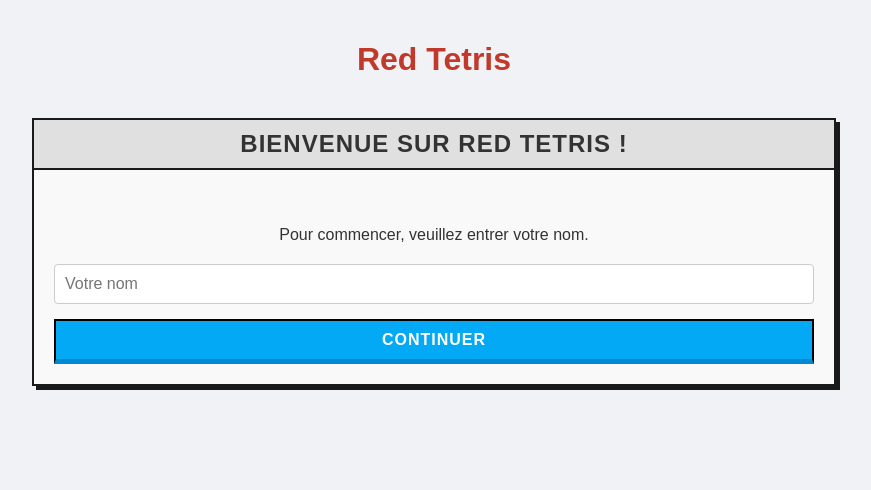
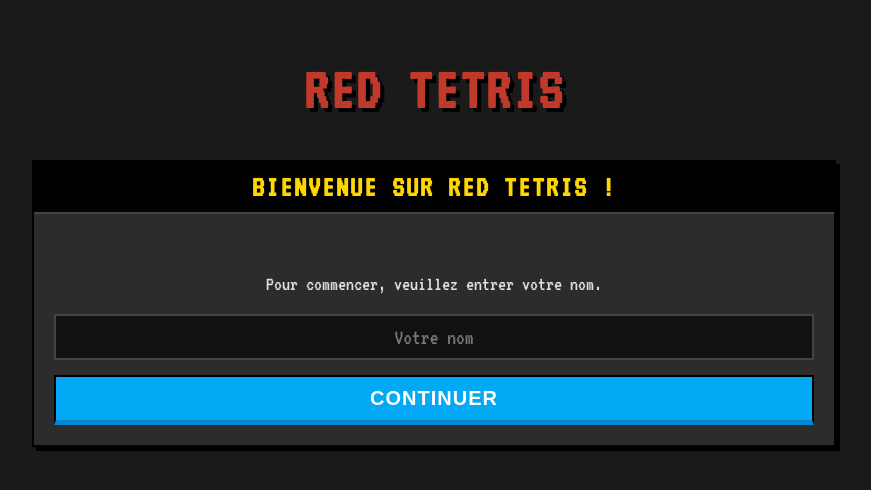
Before and after one commit to pbeheyt/red-tetris, a Vue app: page / in a window 1280 px wide. Shown: the top 490 px of the page, without its empty margins (206-1077 px from the left). Built offline with nearby package versions, Linux system fonts and the light colour scheme; no server answers.

Commit message:
Implement global retro theme and typography

```diff
--- a/src/client/App.vue
+++ b/src/client/App.vue
@@ -29,13 +29,33 @@ onMounted(() => {
 </template>
 
 <style>
-/* Styles globaux - non "scoped" pour s'appliquer à toute l'application */
+/* --- Styles Globaux --- */
+@import url('https://fonts.googleapis.com/css2?family=VT323&display=swap');
+
+:root {
+  --background-color: #1a1a1a;
+  --background-color-card: #2c2c2c;
+  --text-color: #e0e0e0;
+  --primary-color: #FFD700; /* Jaune doré arcade */
+  --border-color: #444;
+  --red-pelican: #c0392b;
+}
+
 body {
-  font-family: Arial, sans-serif;
-  background-color: #f0f2f5;
+  font-family: 'VT323', monospace;
+  font-size: 20px; /* La police pixel a besoin d'être plus grande */
+  background-color: var(--background-color);
+  color: var(--text-color);
   margin: 0;
   padding: 0;
-  color: #333;
+
+  /* Look pixel parfait */
+  -webkit-font-smoothing: none;
+  -moz-osx-font-smoothing: grayscale;
+  image-rendering: -moz-crisp-edges;
+  image-rendering: -webkit-crisp-edges;
+  image-rendering: pixelated;
+  image-rendering: crisp-edges;
 }
 
 #main-container {
@@ -49,7 +69,15 @@ header {
   margin-bottom: 20px;
 }
 
+h1, h2, h3, h4, h5, h6 {
+  color: var(--primary-color);
+  letter-spacing: 2px;
+  text-transform: uppercase;
+}
+
 h1 {
-  color: #c0392b; /* Rouge "Red Pelicans" */
+  color: var(--red-pelican);
+  font-size: 3em;
+  text-shadow: 4px 4px 0px #000;
 }
 </style>
--- a/src/client/components/MultiBoardGrid.vue
+++ b/src/client/components/MultiBoardGrid.vue
@@ -50,7 +50,7 @@ const cols = computed(() => {
 }
 .player-name {
   margin-bottom: 8px;
-  color: black;
+  color: inherit;
   font-size: 1em;
   font-weight: bold;
   text-align: center;
--- a/src/client/components/ui/BaseCard.vue
+++ b/src/client/components/ui/BaseCard.vue
@@ -16,32 +16,24 @@
 
 <style scoped>
 .base-card {
-  background-color: #f9f9f9;
-  border: 2px solid #1a1a1a;
-
-  /* Ombre portée dure, style 8-bit, pour la profondeur */
-  box-shadow: 4px 4px 0px 0px #1a1a1a;
-
-  /* Pas de coins arrondis pour un look "bloc" */
+  background-color: var(--background-color-card, #2c2c2c);
+  border: 2px solid #000;
+  box-shadow: 4px 4px 0px 0px #000;
   border-radius: 0;
-
-  margin: 40px auto; /* Centre la carte et ajoute de l'espace vertical */
+  margin: 40px auto;
   max-width: 800px;
+  color: var(--text-color, #e0e0e0);
 }
 
 .card-header {
   padding: 10px 15px;
-  background-color: #e0e0e0;
-  border-bottom: 2px solid #1a1a1a;
+  background-color: #000;
+  border-bottom: 2px solid var(--border-color, #444);
   text-align: center;
 }
 
-/* Cible directement les éléments de titre pour un style cohérent */
 .card-header > :first-child {
   margin: 0;
-  font-weight: bold;
-  text-transform: uppercase;
-  letter-spacing: 1px;
 }
 
 .card-content {
--- a/src/client/views/HomeView.vue
+++ b/src/client/views/HomeView.vue
@@ -49,9 +49,17 @@ const continueToMenu = () => {
 }
 
 .name-input {
+  font-family: inherit; /* Pour utiliser VT323 */
+  font-size: 1.1em;
+  background-color: #111;
+  color: var(--text-color, #e0e0e0);
+  border: 2px solid var(--border-color, #444);
+  border-radius: 0;
   padding: 10px;
-  font-size: 1em;
-  border: 1px solid #ccc;
-  border-radius: 4px;
+  text-align: center;
+}
+
+.name-input::placeholder {
+  color: #777;
 }
 </style>
--- a/src/client/views/MenuView.vue
+++ b/src/client/views/MenuView.vue
@@ -179,11 +179,18 @@ const handleChangeName = () => {
 }
 
 .room-name-input {
+  font-family: inherit;
+  font-size: 1em;
+  background-color: #111;
+  color: var(--text-color, #e0e0e0);
+  border: 2px solid var(--border-color, #444);
+  border-radius: 0;
   padding: 10px;
-  font-size: 1em;
-  border: 1px solid #ccc;
-  border-radius: 8px;
   flex-grow: 1;
+}
+
+.room-name-input::placeholder {
+  color: #777;
 }
 
 
@@ -199,19 +206,20 @@ table {
 
 th, td {
   padding: 12px 15px;
-  border-bottom: 1px solid #ddd;
+  border-bottom: 1px solid var(--border-color, #444);
   text-align: left;
   vertical-align: middle;
 }
 
 th {
-  background-color: #f2f2f2;
+  background-color: #111;
+  font-size: 1.1em;
 }
 
 
 .status {
   font-size: 0.9em;
-  color: black;
+  color: inherit;
 }
 
 .status-lobby {
```
